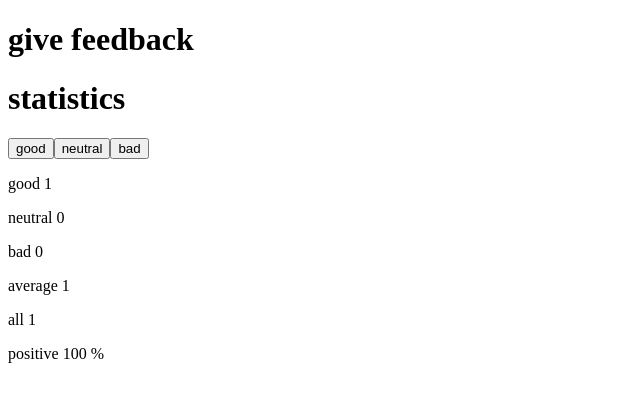
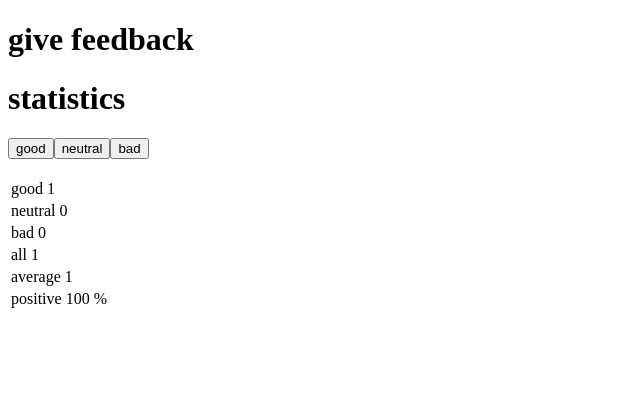
Before and after one commit to jemyishai/fullstackopen2020, a React (Create React App) app in the folder part1/unicafe/: page / in a window 1280 px wide. Both pictures are taken after a click on the button "good". Shown: the top 402 px of the page, without its empty margins (0-640 px from the left). Built offline with nearby package versions, Linux system fonts and the light colour scheme.

Commit message:
1.11 unicafe step6

```diff
--- a/part1/unicafe/src/index.js
+++ b/part1/unicafe/src/index.js
@@ -9,8 +9,6 @@ const App = () => {
   const all = good + neutral + bad;
   const average = (good * 1 + neutral * 0 + bad * -1) / all;
   const pos = (100 * good) / all;
-
-  const allState = [{ good: good }, { neutral: neutral }, { bad: bad }];
 
   const clickEvent = (event) => {
     if (event === "g") {
@@ -51,9 +49,11 @@ const App = () => {
 };
 
 const Statistic = ({ text, stat, symbol }) => (
-  <p>
+  <>
+    <td>
       {text} {stat} {symbol}
-  </p>
+    </td>
+  </>
 );
 
 const Statistics = ({
@@ -71,35 +71,52 @@ const Statistics = ({
       <h1>{sectionHeader}</h1>
 
       <Buttons clickEvent={clickEvent} />
+      <br />
+      <table>
 
+        <tbody>
+          <tr>
             <Statistic text={"good"} stat={good} />
+          </tr>
+
+          <tr>
             <Statistic text={"neutral"} stat={neutral} />
+          </tr>
+
+          <tr>
             <Statistic text={"bad"} stat={bad} />
-      <Statistic text={"average"} stat={average} />
+          </tr>
+
+          <tr>
             <Statistic text={"all"} stat={all} />
+          </tr>
+
+          <tr>
+            <Statistic text={"average"} stat={average}  />
+          </tr>
+
+          <tr>
             <Statistic text={"positive"} stat={pos} symbol={"%"} />
+          </tr>
+        </tbody>
+      </table>
     </div>
   );
 };
 
-{/*
-  //Need to clean up buttons, Statistics Component, Clicks component, allState storage
-
-   {/*
-      <Button handleClick={() => clickEvent("g")} text={"good"} />
-      <Button handleClick={() => clickEvent("n")} text={"neutral"} />
-      <Button handleClick={() => clickEvent("b")} text={"bad"} />
-
-       <Clicks allState={allState} />
-
-*/}
-
 const Buttons = ({ clickEvent }) => (
   <div>
-  {
-    [['g','good'],['n','neutral'],['b','bad']].map((arr)=><Button handleClick={() => clickEvent(arr[0])} text={arr[1]} />
-  )
-  }
+    {[
+      ["g", "good"],
+      ["n", "neutral"],
+      ["b", "bad"],
+    ].map((arr, index) => (
+      <Button
+        key={index}
+        handleClick={() => clickEvent(arr[0])}
+        text={arr[1]}
+      />
+    ))}
   </div>
 );
 
```
Lines whose indentation alone changed are shown as unchanged.
